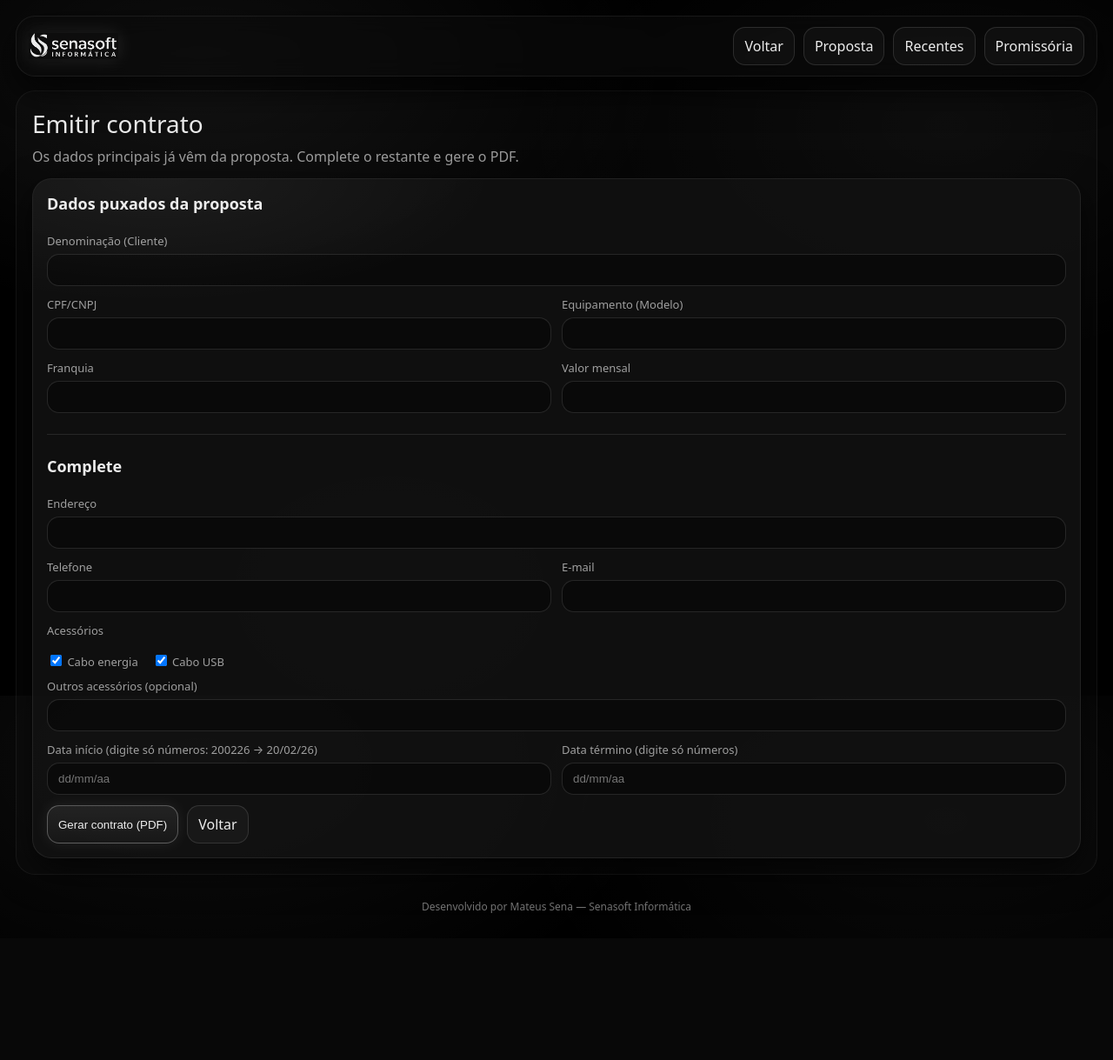
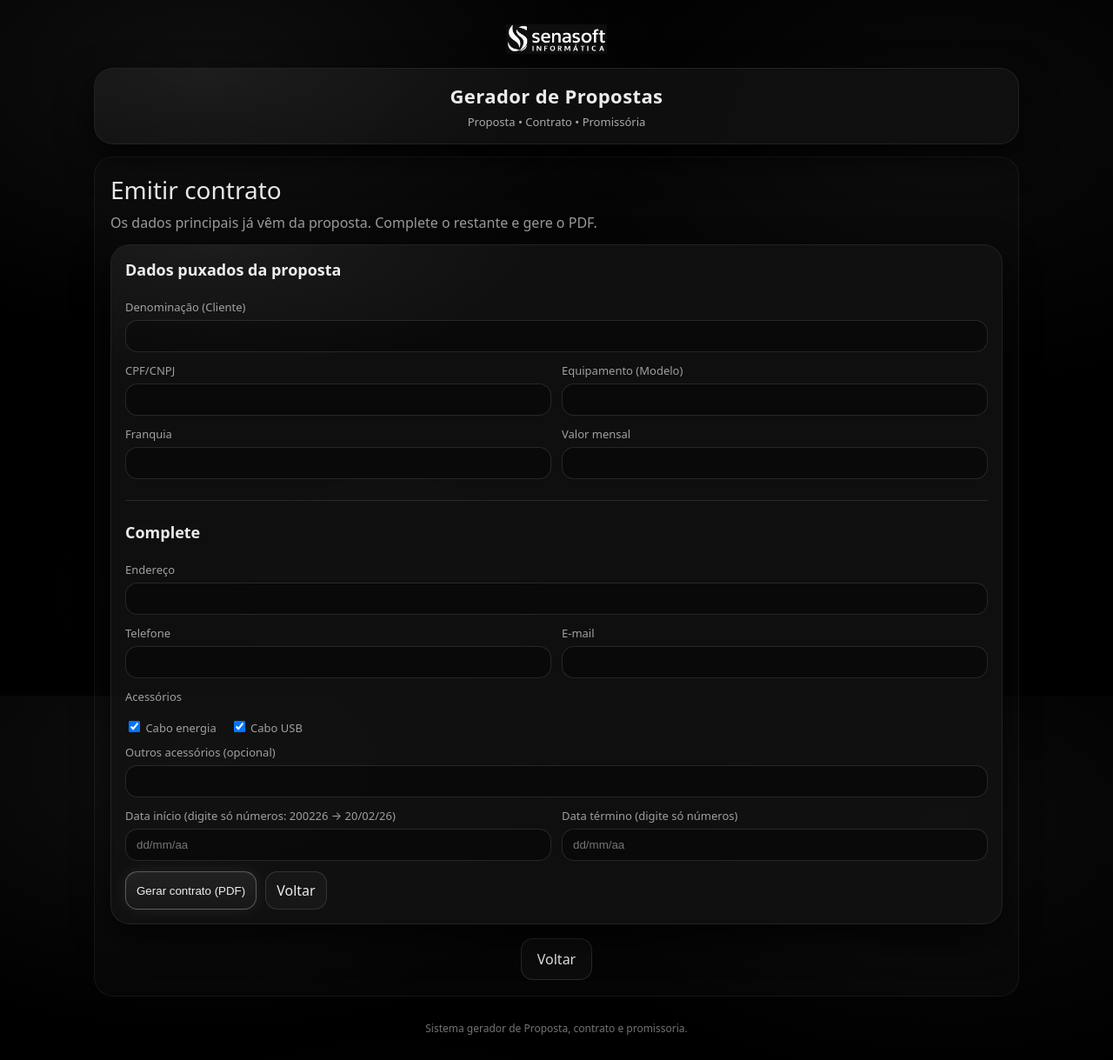
Before and after one commit to Mateus-ssinfor/gerador-senasoft, a Flask app: page /contrato in a window 1280 px wide. Shown: the whole page at 87% size. Before the commit the page ends 1050 px from the top, so only its background shows below. Run offline with Flask 3, Linux system fonts and the light colour scheme; the visitor is signed in with stand-in values (Sample User, id 1); data comes from the database, SQL or seed files in the repository.

Commit message:
Retirada sidebar e correção botão voltar

```diff
--- a/templates/base.html
+++ b/templates/base.html
@@ -11,26 +11,34 @@
   <script defer src="{{ url_for('static', filename='app.js') }}"></script>
 </head>
 <body>
-  <main class="main" style="padding:18px 18px 26px;">
-    <header class="header">
-      <div class="header-left">
-        <img src="{{ url_for('static', filename='img/logo.png') }}" alt="Senasoft Informática">
+  <main class="main" style="padding:18px 18px 26px; max-width:1100px; margin:0 auto;">
+    <!-- Topo somente com logo -->
+    <div style="display:flex; justify-content:center; padding:10px 0 6px;">
+      <img src="{{ url_for('static', filename='img/logo.png') }}" alt="Senasoft Informática" style="height:34px;">
+    </div>
+
+    <!-- Título bem destacado -->
+    <div class="card" style="text-align:center; margin-top:10px;">
+      <div style="font-size:22px; font-weight:900; letter-spacing:.4px;">
+        Gerador de Propostas
       </div>
+      <div style="margin-top:6px; opacity:.70; font-size:13px;">
+        Proposta • Contrato • Promissória
+      </div>
+    </div>
 
-      <div class="header-right">
-        <a class="btn" href="{{ url_for('gerador') }}">Voltar</a>
-        <a class="btn" href="{{ url_for('proposta') }}">Proposta</a>
-        <a class="btn" href="{{ url_for('recentes') }}">Recentes</a>
-        <a class="btn" href="{{ url_for('promissoria') }}">Promissória</a>
+    <!-- Conteúdo -->
+    <section class="container" style="margin-top:14px;">
+      {% block content %}{% endblock %}
+
+      <!-- Botão voltar no final -->
+      <div style="display:flex; justify-content:center; margin-top:16px;">
+        <a class="btn" href="/hub" style="padding:12px 18px;">Voltar</a>
       </div>
-    </header>
-
-    <section class="container">
-      {% block content %}{% endblock %}
     </section>
 
     <footer class="footer">
-      Desenvolvido por Mateus Sena — Senasoft Informática
+      Sistema gerador de Proposta, contrato e promissoria.
     </footer>
   </main>
 </body>
```
